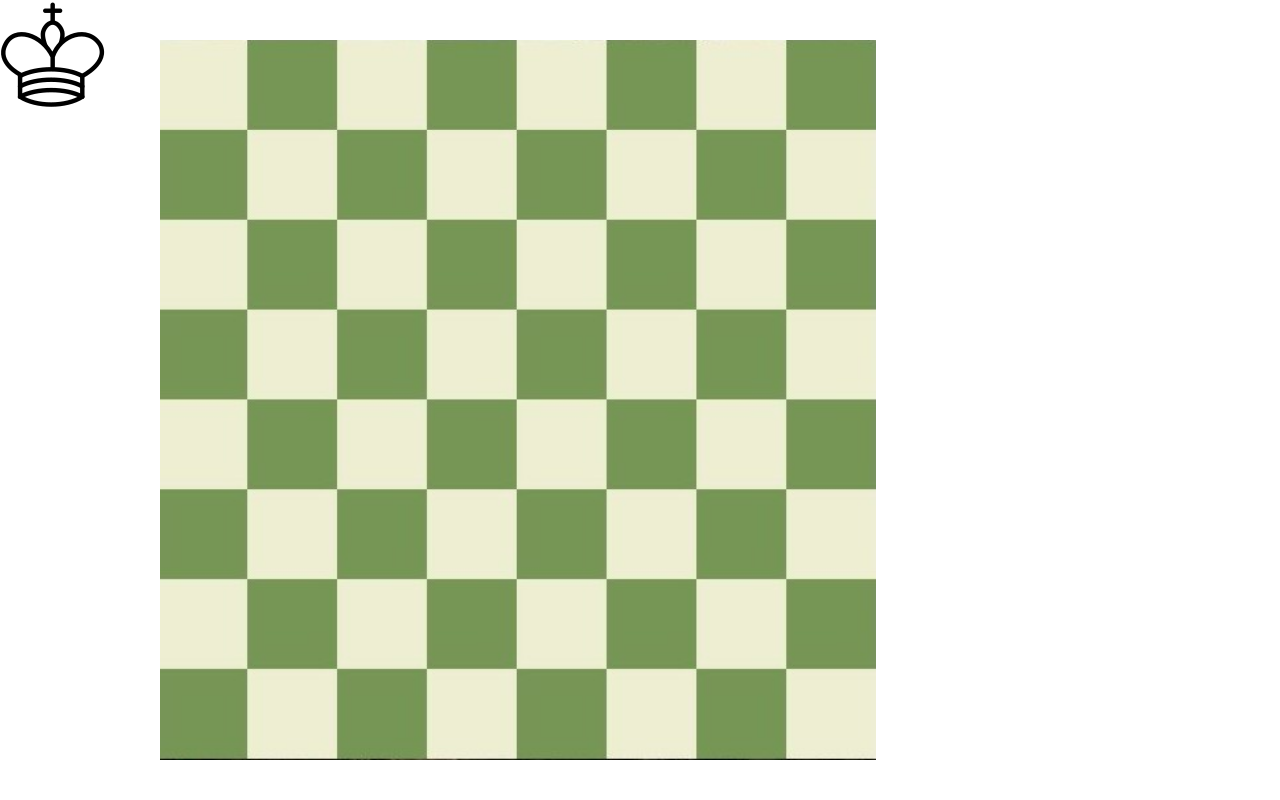
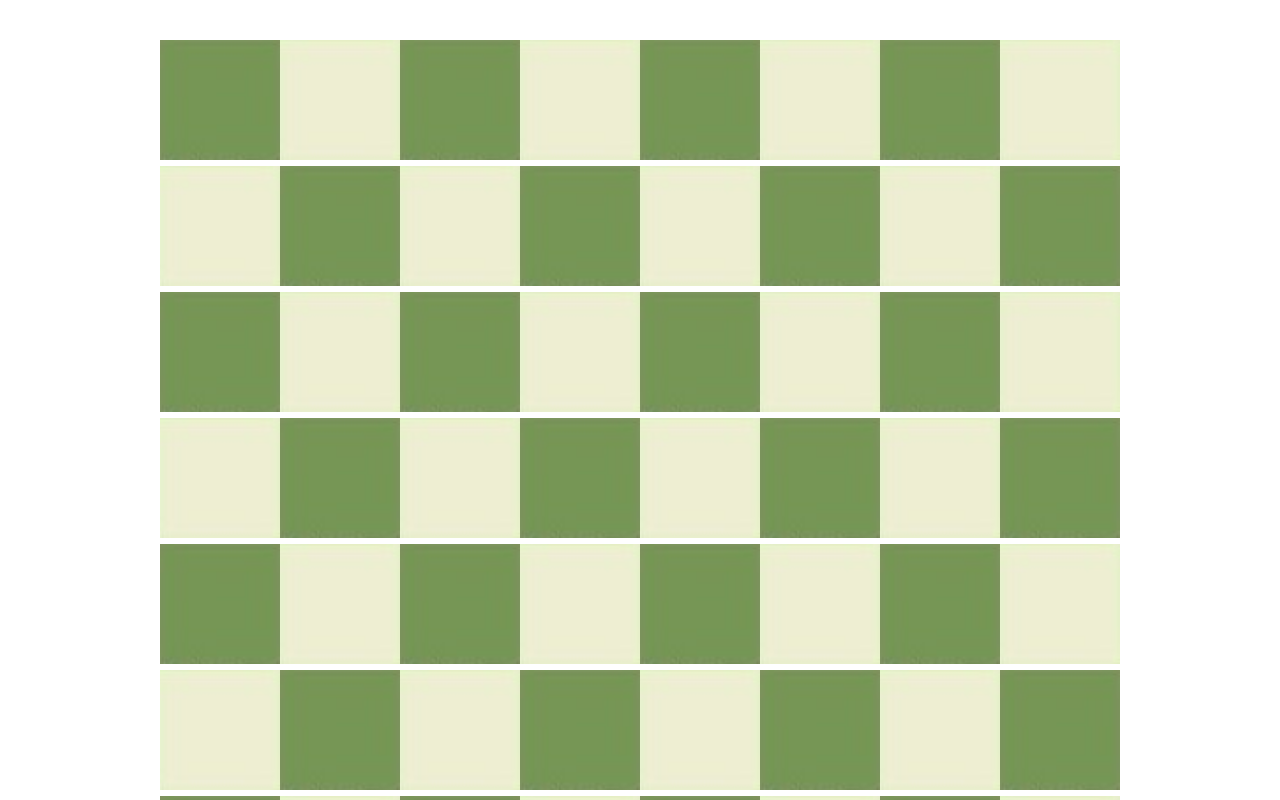
Before and after one commit to se-omar/chess, a React (Vite) app: page / in a window 1280 px wide. Shown: the top 800 px of the page. Built offline with nearby package versions, Linux system fonts and the light colour scheme.

Commit message:
added square component and rendered new board on screen

```diff
--- a/src/components/Board/Board.css
+++ b/src/components/Board/Board.css
@@ -6,3 +6,9 @@
     background-repeat: no-repeat;
     background-size: contain;
 }
+
+.square-container {
+  display: flex;
+  flex-direction: row;
+  flex-wrap: wrap;
+}
--- a/src/components/Board/Board.tsx
+++ b/src/components/Board/Board.tsx
@@ -1,13 +1,19 @@
-import Piece from "../Piece/Piece";
+// import Piece from "../Piece/Piece";
 import "./Board.css";
-import whiteKing from "../../assets/white-pieces/white-king.png";
+// import whiteKing from "../../assets/white-pieces/white-king.png";
+import Square from "../Square/Square";
 
 const Board: React.FC = () => {
-  return (
-    <div className="fill-window">
-      <Piece image={whiteKing} team="white" position={{ x: 5, y: 6 }} />
-    </div>
-  );
+  const boardSize = 64;
+  const squaresList = [];
+  let isBlack = true;
+  for (let i = 0; i < boardSize; i++) {
+    const sqColor = isBlack ? "black" : "white";
+    squaresList.push(<Square color={sqColor} />);
+    if ((i + 1) % 8 !== 0) isBlack = !isBlack;
+  }
+
+  return <div className="square-container">{squaresList}</div>;
 };
 
 export default Board;
--- /dev/null
+++ b/src/components/Square/Square.css
@@ -0,0 +1,7 @@
+.square {
+  width: 12.5%;
+}
+
+.square-img {
+  width: 100%;
+}
--- /dev/null
+++ b/src/components/Square/Square.tsx
@@ -0,0 +1,20 @@
+import whiteSquare from "../../assets/white-square.jpeg";
+import blackSquare from "../../assets/black-square.jpeg";
+import "./Square.css";
+
+interface Props {
+  color: string;
+}
+
+const Square: React.FC<Props> = ({ color }: Props) => {
+  return (
+    <span className="square">
+      <img
+        className="square-img"
+        src={color === "black" ? blackSquare : whiteSquare}
+      />
+    </span>
+  );
+};
+
+export default Square;
```
Also changed, not shown: src/assets/black-square.jpeg (added), src/assets/white-square.jpeg (added).
